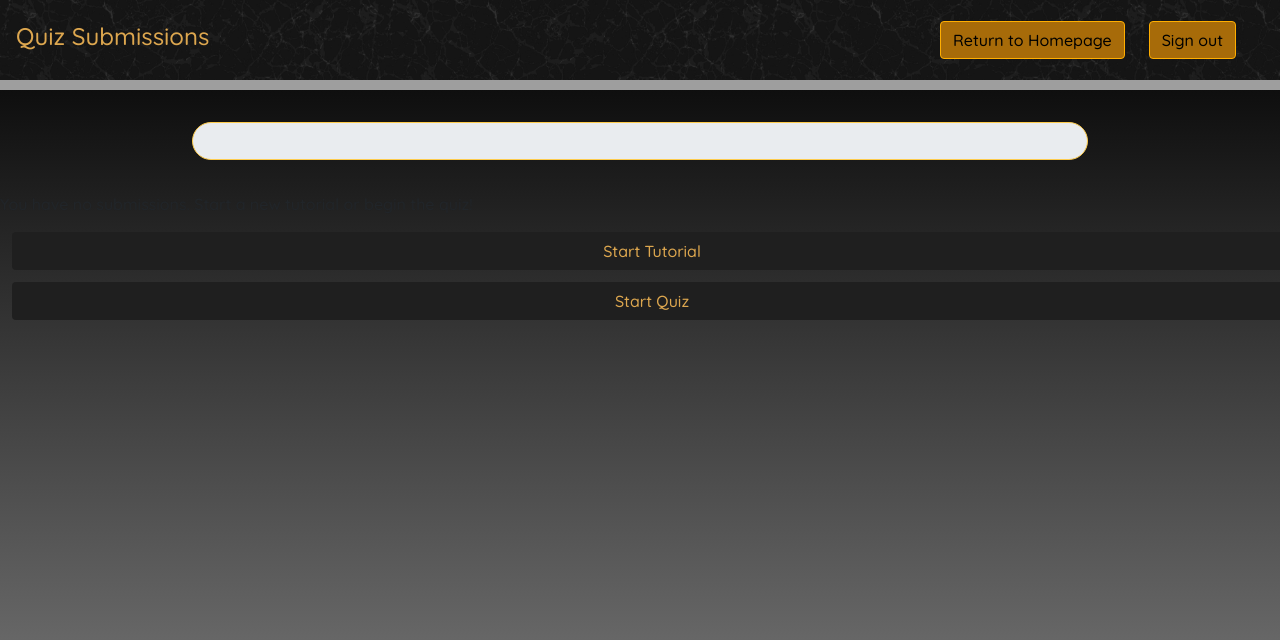
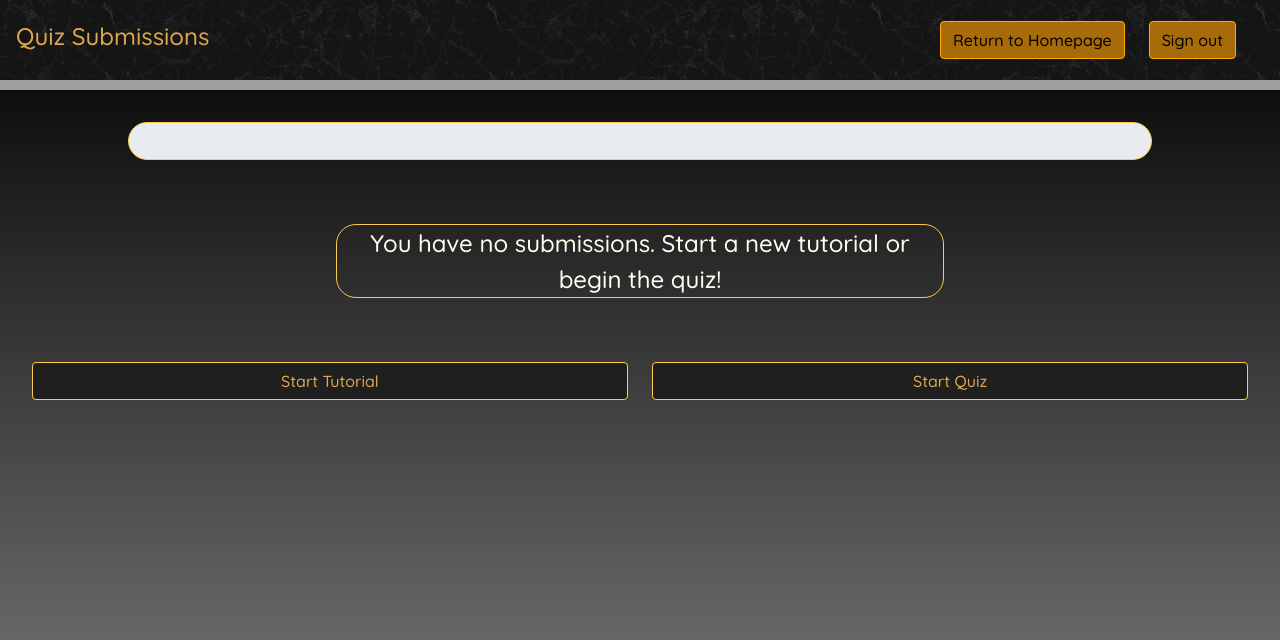
Before and after one commit to Allenator1/UWAM-Introductory-Website, a Flask app: page /submissions in a window 1280 px wide. Shown: the top 640 px of the page. Run offline with Flask 2, Linux system fonts and the light colour scheme; the visitor is signed in with stand-in values (Sample User, id 1); data comes from the database, SQL or seed files in the repository; data that the repository does not hold is empty; grey boxes are pictures that could not be loaded.

Commit message:
Refactoring

```diff
--- a/app/static/main.css
+++ b/app/static/main.css
@@ -100,7 +100,19 @@
     color: ivory;
 }
 
-.submission_btn.black_button {
+.left_btn.btn.black_button {
+    width: 49%;
+    float: left;
+    margin: auto;
+}
+
+.right_btn.btn.black_button {
+    width: 49%;
+    float: right;
+    margin: auto;
+}
+
+.gold_border.black_button {
     border-style: groove;
     border-width: 1px;
     border-color: rgb(253, 203, 76);
@@ -152,7 +164,7 @@
 /* Progress bar to show quiz totals */
 
 .quiz_stats_bar.progress {
-    width: 70%;
+    width: 80%;
     height: 38px;
     margin: 32px auto;
     border-style: groove;
@@ -268,18 +280,6 @@
     margin: 16px;
 }
 
-#tutorial_startover {
-    width: 49%;
-    float: left;
-    margin: auto;
-}
-
-#tutorial_continue {
-    width: 49%;
-    float: right;
-    margin: auto;
-}
-
 #opening_message {
     position: absolute;
     padding: 16px;
@@ -332,6 +332,23 @@
     background-color: rgb(42, 42, 42);
 }
 
+#no_submissions_box {
+    margin: 64px 32px;
+}
+
+#no_submissions_message {
+    display: block;
+    margin: 64px auto;
+    width: 50%;
+    text-align: center;
+    color: ivory;
+    font-size: 24px;
+    border-style: groove;
+    border-width: 1px;
+    border-radius: 20px;
+    border-color: rgb(253, 203, 76);
+}
+
 /* feedback.html specific css */
 
 #feedback_box {
--- a/app/templates/index.html
+++ b/app/templates/index.html
@@ -55,14 +55,14 @@
                     nostra, per inceptos himenaeos. Aenean non mi vel risus dictum porta.
                 </p>
                 {% if current_user.is_authenticated %}
-                <a class="black_button btn btn-block" id="tutorial_continue" href="#" role="button">
+                <a class="left_btn black_button btn btn-block" href="#" role="button">
                     Resume your progress
                 </a>
-                <a class="black_button btn btn-block" id="tutorial_startover" href="#" role="button">
+                <a class="right_btn black_button btn btn-block" href="#" role="button">
                     Start a new lesson
                 </a>
                 {% else %}
-                <a class="black_button btn btn-lg btn-block" id="tutorial_start_button" href="#" role="button">
+                <a class="black_button btn btn-lg btn-block" href="#" role="button">
                     Start the tutorial!
                 </a>
                 {% endif %}
```
